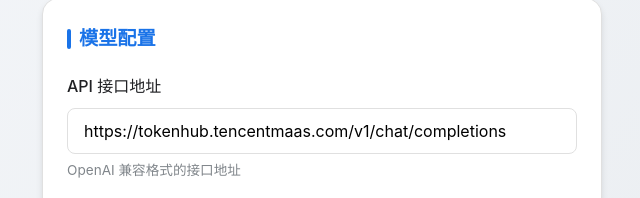
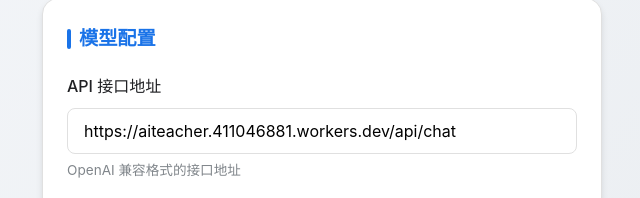
Before and after one commit to huiyi95580/traehub, a plain HTML site: page settings.html in a window 1280 px wide. Shown: the part 258-456 px from the top of the page, 318-958 px from the left. Drawn offline with Linux system fonts and the light colour scheme.

Commit message:
Add files via upload

```diff
--- a/settings.html
+++ b/settings.html
@@ -347,7 +347,7 @@
 
     <script>
         const DEFAULT_CONFIG = {
-            apiEndpoint: 'https://tokenhub.tencentmaas.com/v1/chat/completions',
+            apiEndpoint: 'https://aiteacher.411046881.workers.dev/api/chat',
             apiKey: 'sk-bSYgXYhVwWDoPkesSpakp05wpZKHsFBjCGXpiWVxU40etYL0',
             modelName: 'hy3'
         };
```
Also changed, not shown: index.html (+1 -1 lines).
